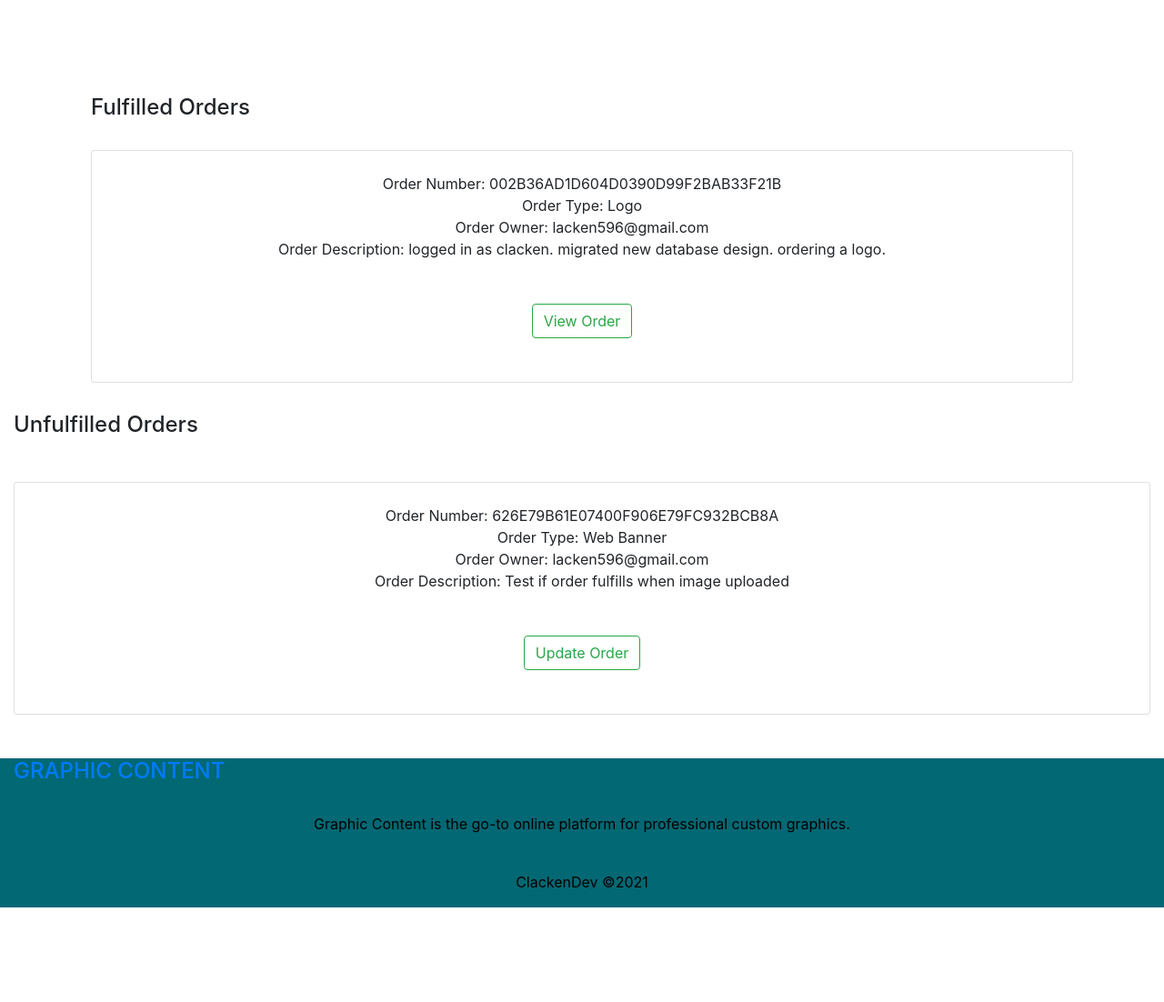
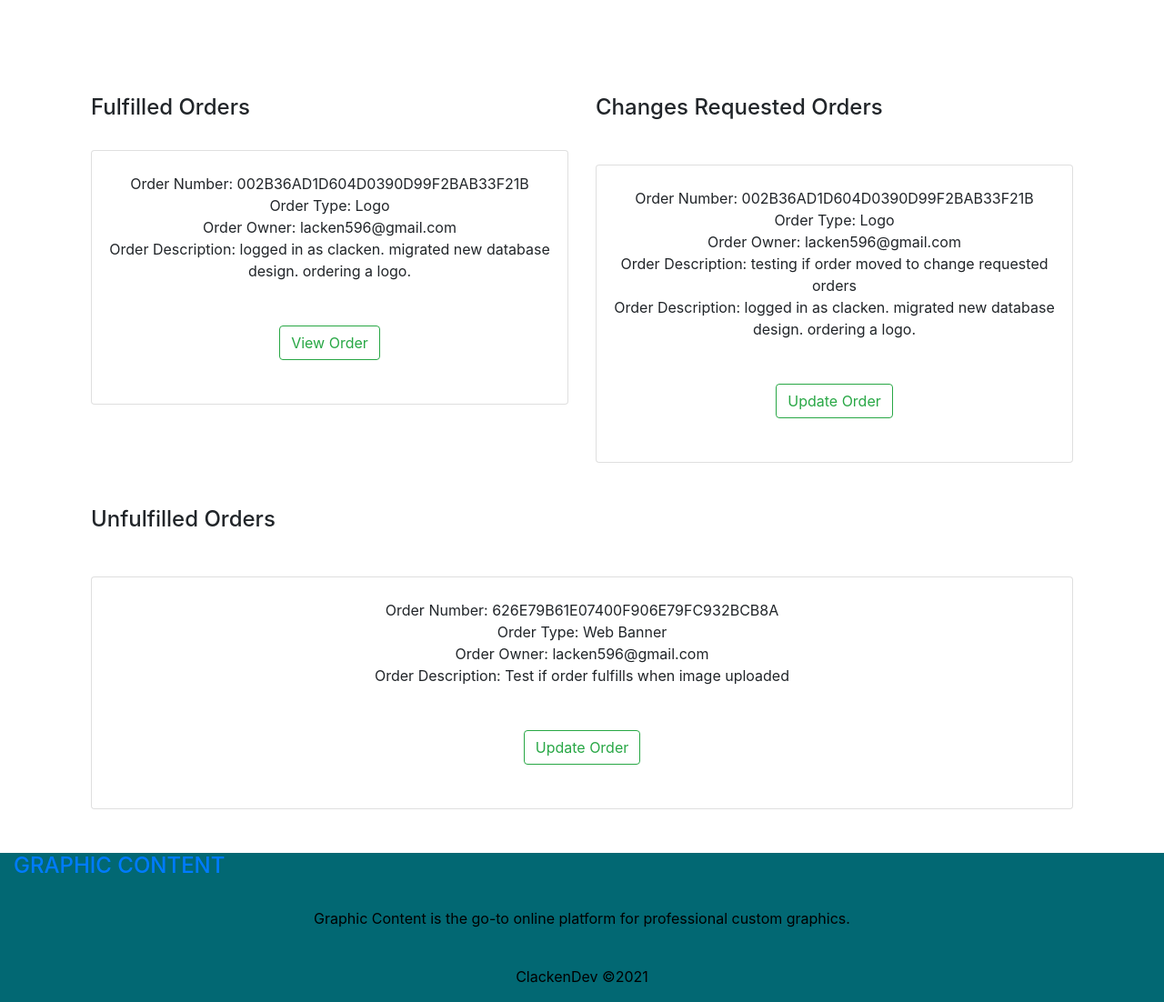
Before and after one commit to Code-Institute-Submissions/clacken-dev-ms4_JanResub, a Django app: page /orders/ in a window 1280 px wide. Shown: the part 56-1158 px from the top of the page at 91% size. Before the commit the page ends 1054 px from the top, so only its background shows below. Run offline with Django 3.2, Linux system fonts and the light colour scheme; a user stored in the database is signed in; data comes from the database, SQL or seed files in the repository; both versions use the stored data as it was after the commit; some libraries are stand-ins or nearby versions.

Commit message:
Updated orders to become unfulfilled when changes requested

```diff
--- a/orders/templates/orders/orders.html
+++ b/orders/templates/orders/orders.html
@@ -21,7 +21,8 @@
                 <span>Order Description: {{ order.description}}</span>
                 <div class="text-center my-5">
                     <span class="mt-2 mb-2"></span>
-                    <a class="btn btn-outline-success" href="{% url 'view_order' order.order_number %}" role="button">View Order</a>
+                    <a class="btn btn-outline-success" href="{% url 'view_order' order.order_number %}"
+                        role="button">View Order</a>
                     <span class="mt-2 mb-2"></span>
                 </div>
             </div>
@@ -35,6 +36,9 @@
                 <span class="mt-4">Order Number: {{ order.order_number }}</span>
                 <span>Order Type: {{ order.service}}</span>
                 <span>Order Owner: {{ order.user_profile.user.email }}</span>
+                {% if order.changes_requested %}
+                <span>Order Description: {{ order.changes_requested}}</span>
+                {% endif %}
                 <span>Order Description: {{ order.description}}</span>
                 <div class="text-center my-5">
                     <span class="mt-2 mb-2"></span>
@@ -44,14 +48,30 @@
                     <span class="mt-2 mb-2"></span>
                 </div>
             </div>
+            {% endif %}
+            {% if order.changes_requested %}
+            <div class="col">
+                <h4>Changes Requested Orders</h4>
 
+                <div class="card order-card mx-auto mt-5 mb-5 text-center">
+                    <span class="mt-4">Order Number: {{ order.order_number }}</span>
+                    <span>Order Type: {{ order.service}}</span>
+                    <span>Order Owner: {{ order.user_profile.user.email }}</span>
+                    <span>Order Description: {{ order.changes_requested}}</span>
+                    <span>Order Description: {{ order.description}}</span>
+                    <div class="text-center my-5">
+                        <span class="mt-2 mb-2"></span>
+                        <a class="btn btn-outline-success" href="{% url 'edit_order' order.order_number %}"
+                            role="button">Update
+                            Order</a>
+                        <span class="mt-2 mb-2"></span>
+                    </div>
+                </div>
             {% endif %}
+            </div>
         </div>
+        {% endfor %}
     </div>
 
 
-    {% endfor %}
-</div>
-
-
-{% endblock %}
+    {% endblock %}
--- a/orders/views.py
+++ b/orders/views.py
@@ -30,8 +30,9 @@ def edit_order(request, order_number):
     if request.method == 'POST':
         form = OrderForm(request.POST, request.FILES, instance=order)
         if form.is_valid():
+            obj = form.save(commit=False)
             form.is_fulfilled = True
-            form.save()
+            obj.save()
             messages.success(request, 'Successfully updated product!')
             return redirect(reverse('orders'))
         else:
```
Also changed, not shown: db.sqlite3, media/product7_k85cKW1.jpg (added).
